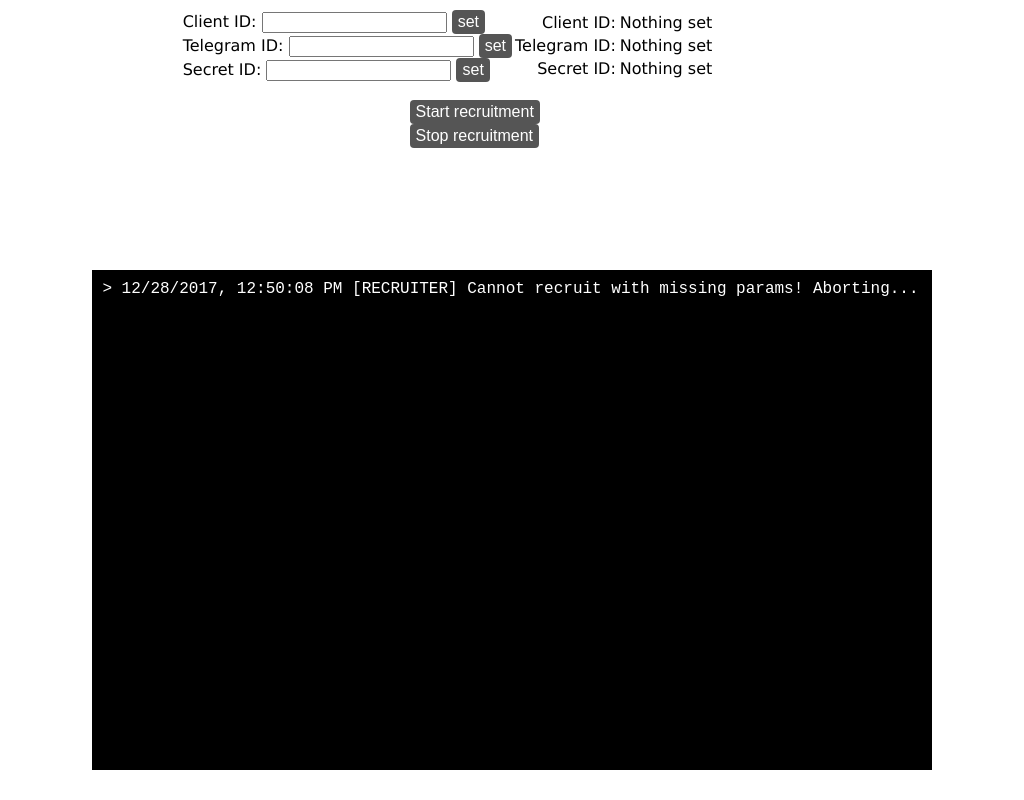
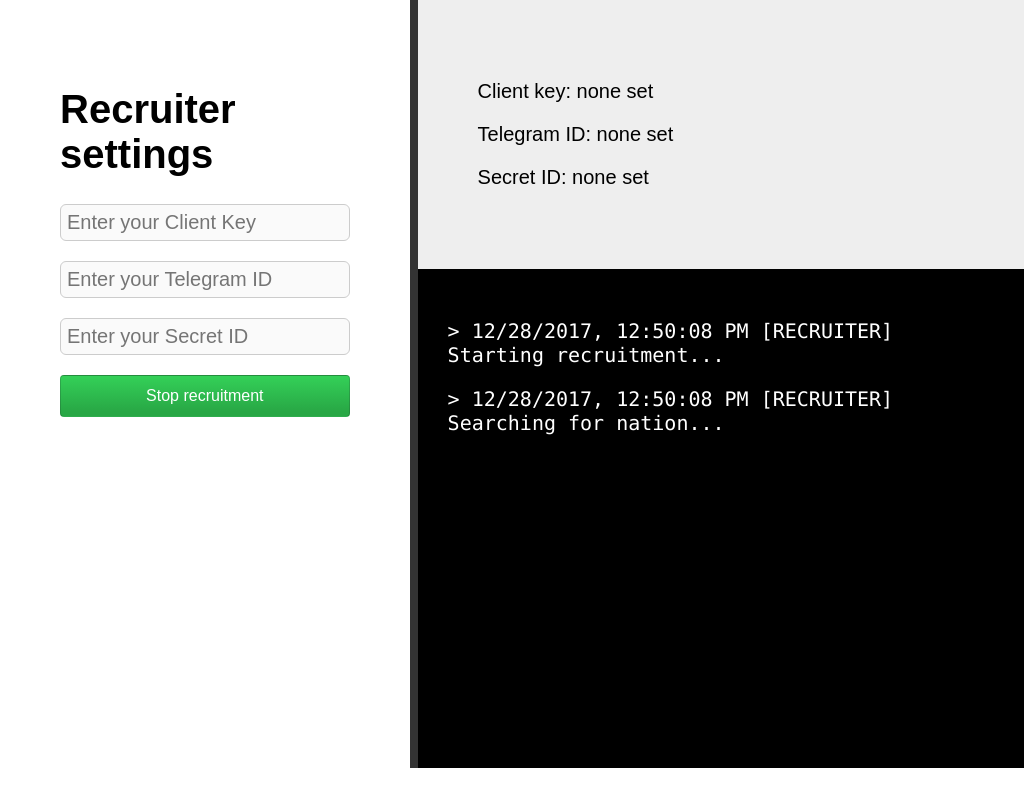
Before and after one commit to ModzOnYT/JSNSRecruit, an Electron app: page core/index.html in a window 1024 px wide. Both pictures are taken after a click on the button "Start recruitment". Drawn offline with Linux system fonts and the light colour scheme; no server answers.

Commit message:
complete new ui
looks better and more user friendly

```diff
--- a/core/index.html
+++ b/core/index.html
@@ -6,50 +6,22 @@
     <link rel=stylesheet href=style.css />
   </head>
   <body>
-    <div>
-      <div id="forms">
-        <div id="alignright">
-          <div>
-            Client ID: <input type="text" id="clientid"></input> <button id="bclient">set</button>
-          </div>
-          <div>
-            Telegram ID: <input type="text" id="tgid"></input> <button id="btg">set</button>
-          </div>
-          <div>
-            Secret ID: <input type="text" id="secretid"></input> <button id="bsecret">set</button>
-          </div>
-        </div>
+    <div id="input">
+      <h1>Recruiter settings</h1>
+      <input type="text" placeholder="Enter your Client Key" id="clientbox"></input>
+      <input type="text" placeholder="Enter your Telegram ID" id="telegrambox"></input>
+      <input type="text" placeholder="Enter your Secret ID" id="secretbox"></input>
+      <button id="button">Start recruitment</button>
+    </div>
+    <div id="right">
+      <div id="top">
+        <p>Client key: <span class="settingtext" id="clientkey">none set</span></p>
+        <p>Telegram ID: <span class="settingtext" id="telegramid">none set</span></p>
+        <p>Secret ID: <span class="settingtext" id="secretid">none set</span></p>
       </div>
-      <div id="info">
-        <div id="alignleft">
-          <table>
-            <tr>
-              <td style="text-align:right;">
-                Client ID:
-              </td>
-              <td id="tableclient">Nothing set</td>
-            </tr>
-            <tr>
-              <td style="text-align:right;">
-                Telegram ID:
-              </td>
-              <td id="tabletelegram">Nothing set</td>
-            </tr>
-            <tr>
-              <td style="text-align:right;">
-                Secret ID:
-              </td>
-              <td id="tablesecret">Nothing set</td>
-            </tr>
-          </table>
-        </div>
-      </div>
+      <div id="console">
     </div>
-    <div id="buttons">
-      <button id="startbutton">Start recruitment</button>
-      <button id="stopbutton">Stop recruitment</button>
-    </div>
-    <div class="console"></div>
-    <script src=renderer.js></script>
+    <script src="renderer.js">
+    </script>
   </body>
 </html>
--- a/core/renderer.js
+++ b/core/renderer.js
@@ -2,18 +2,17 @@
 const { webFrame } = require("electron");
 const { getNation, sendTG } = require("../rest/request");
 
-const start = document.getElementById("startbutton");
-const stop = document.getElementById("stopbutton");
+let interval;
 
-let interval;
+document.getElementById("console").style.height = `${768 - 269}px`;
 
 let logger = {};
 for (const method of Object.keys(console)) {
   logger[method] = function log(topic, ...args) {
     // eslint-disable-next-line no-console
     console[method](new Date().toLocaleString(), `[${topic}]`, ...args);
-    const newline = document.createElement("div");
-    const panel = document.getElementsByClassName("console")[0];
+    const newline = document.createElement("p");
+    const panel = document.getElementById("console");
     newline.innerHTML = `&gt; ${new Date().toLocaleString()} [${topic}] ${args.join(" ")}\n`;
     panel.appendChild(newline);
     panel.scrollTop = panel.scrollHeight;
@@ -27,25 +26,6 @@ window.CLIENT_ID = null;
 window.SECRET_ID = null;
 window.TELEGRAM_ID = null;
 
-function set(key, ...args) {
-  window[key] = encodeURIComponent(args.join(" "));
-}
-
-function startRecruit() {
-  if (window.CLIENT_ID === null || window.SECRET_ID === null || window.TELEGRAM_ID === null) {
-    return logger.warn("RECRUITER", "Cannot recruit with missing params! Aborting...");
-  }
-  return recruit().then(() => {
-    interval = setInterval(recruit, 181e3);
-  });
-}
-
-function stopRecruit() {
-  logger.info("RECRUITER", "Stopping recruitment...");
-  clearInterval(interval);
-  logger.info("RECRUITER", "Stopped recruitment!");
-}
-
 async function recruit() {
   try {
     logger.log("RECRUITER", "Searching for nation...");
@@ -57,51 +37,45 @@ async function recruit() {
     logger.log("RECRUITER", `Nation found: ${nation}`);
 
     logger.log("RECRUITER", `Attempting to send telegram to ${nation}...`);
-    const { status, code } = await sendTG({ clientID: window.CLIENT_ID, tgID: window.TELEGRAM_ID, secret: window.SECRET_ID, nation });
-    logger.info("RECRUITER", `Successfully sent telegram to: ${nation}, status: ${status}, response code ${code}. Waiting 180 seconds...`);
+    const { status, text } = await sendTG({ clientID: window.CLIENT_ID, tgID: window.TELEGRAM_ID, secret: window.SECRET_ID, nation });
+    logger.info("RECRUITER", `Successfully sent telegram to: ${nation}, status: ${status}, response code ${text.trim()}. Waiting 180 seconds...`);
   } catch (err) {
     logger.info("RECRUITER", `Failed to send telegram: ${err}`);
   }
 }
 
-start.onmousedown = () => {
-  startRecruit();
+const startbutton = document.getElementById("button");
+
+startbutton.onclick = () => {
+  if (!interval) {
+    logger.info("RECRUITER", "Starting recruitment...");
+    recruit();
+    interval = setInterval(recruit, 185000);
+    startbutton.textContent = "Stop recruitment";
+  } else {
+    logger.info("RECRUITER", "Stopping recruitment...");
+    clearInterval(interval);
+    interval = null;
+    logger.info("RECRUITER", "Stopped recruitment.");
+    startbutton.textContent = "Start recruitment";
+  }
 };
 
-stop.onmousedown = () => {
-  stopRecruit();
+const clientfield = document.getElementById("clientbox");
+const tgfield = document.getElementById("telegrambox");
+const secretfield = document.getElementById("secretbox");
+
+clientfield.onchange = () => {
+  window.CLIENT_ID = clientfield.value;
+  document.getElementById("clientkey").innerHTML = window.CLIENT_ID !== null ? window.CLIENT_ID : "none set";
 };
 
-const clientbutton = document.getElementById("bclient");
-const tgbutton = document.getElementById("btg");
-const secretbutton = document.getElementById("bsecret");
-
-clientbutton.onmousedown = () => {
-  const field = document.getElementById("clientid");
-  if (!field.value) return alert("Missing client ID value!");
-  set("CLIENT_ID", field.value);
-  const client = document.getElementById("tableclient");
-  client.innerHTML = field.value;
-  field.value = null;
-  return alert("Successfully set the client ID");
+tgfield.onchange = () => {
+  window.TELEGRAM_ID = tgfield.value;
+  document.getElementById("telegramid").innerHTML = window.TELEGRAM_ID !== null ? window.TELEGRAM_ID : "none set";
 };
 
-tgbutton.onmousedown = () => {
-  const field = document.getElementById("tgid");
-  if (!field.value) return alert("Missing telegram ID value!");
-  set("TELEGRAM_ID", field.value);
-  const client = document.getElementById("tabletelegram");
-  client.innerHTML = field.value;
-  field.value = null;
-  return alert("Successfully set the telegram ID");
+secretfield.onchange = () => {
+  window.SECRET_ID = secretfield.value;
+  document.getElementById("secretid").innerHTML = window.SECRET_ID !== null ? window.SECRET_ID : "none set";
 };
-
-secretbutton.onmousedown = () => {
-  const field = document.getElementById("secretid");
-  if (!field.value) return alert("Missing secret ID value!");
-  set("SECRET_ID", field.value);
-  const client = document.getElementById("tablesecret");
-  client.innerHTML = field.value;
-  field.value = null;
-  return alert("Successfully set the secret ID");
-};
--- a/core/style.css
+++ b/core/style.css
@@ -1,57 +1,71 @@
-.console {
-  padding: 10px;
-  margin: auto;
+#console {
+  padding: 30px;
   background-color: black;
-  font-family: Courier New, Courier, monospace;
+  font-family: "Consolas", "monospace";
   color: white;
-  width: 80%;
-  height: 60%;
-  bottom: 30px;
-  position: fixed;
-  left: 30px;
-  right: 30px;
+  width: 100%;
   overflow: auto;
+  box-sizing: border-box;
+  display: block;
 }
 
 body {
-  font-family: Verdana, Geneva, Tahoma, sans-serif
+  font-family: sans-serif;
+  font-size: 20px;
+  display: block;
+  margin: 0;
 }
 
 button {
-  height: 24px;
-  background-color: #555555;
-  border: none;
-  color: white;
-  text-align: center;
-  text-decoration: none;
-  display: inline-block;
+  color: #fff;
+  background-color: #28a745;
+  background-image: linear-gradient(-180deg, #34d058 0%, #28a745 90%);
+  display: block;
+  border-radius: 0.25em;
+  line-height: 20px;
+  white-space: nowrap;
+  cursor: pointer;
+  border: 1px solid rgba(27,31,35,0.2);
+  padding: 10px 50px;
   font-size: 16px;
-  border-radius: 4px;
+  box-sizing: border-box;
+  margin: 20px 0;
+  width: 100%;
 }
 
-#forms {
-  position: fixed;
-  right: 50%;
-  top: 10px;
+input[type=text] {
+  display: block;
+  background: #fafafa;
+  box-sizing: border-box;
+  border: 1px solid #ccc;
+  border-radius: 6px;
+  font: inherit;
+  padding: 6px;
+  margin: 20px 0;
+  width: 100%;
 }
 
-#info {
-  position: fixed;
-  left: 50%;
-  top: 10px;
+input[type=text]:focus {
+  outline: none;
+  background: #ddd;
 }
 
-#buttons {
-  position: fixed;
-  left: 40%;
-  right: 40%;
-  top: 100px;
+#input {
+  float: left;
+  width: 40%;
+  box-sizing: border-box;
+  padding: 60px;
 }
 
-#alignleft {
-  float: left;
+#right {
+  float: right;
+  width: 60%;
+  box-sizing: border-box;
+  border-left: 8px solid #333
 }
 
-#alignright {
-  float: right;
+#top {
+  padding: 60px;
+  box-sizing: border-box;
+  background: #eee;
 }
--- a/index.js
+++ b/index.js
@@ -8,11 +8,9 @@ let mainWindow;
 
 const createWindow = () => {
   mainWindow = new BrowserWindow({
-    minWidth: 846,
-    minHeight: 480,
-    height: 1280,
+    height: 768,
     width: 1024,
-    resizable: true,
+    resizable: false,
     title: "jsNSRecruit",
     autoHideMenuBar: true
   });
```
